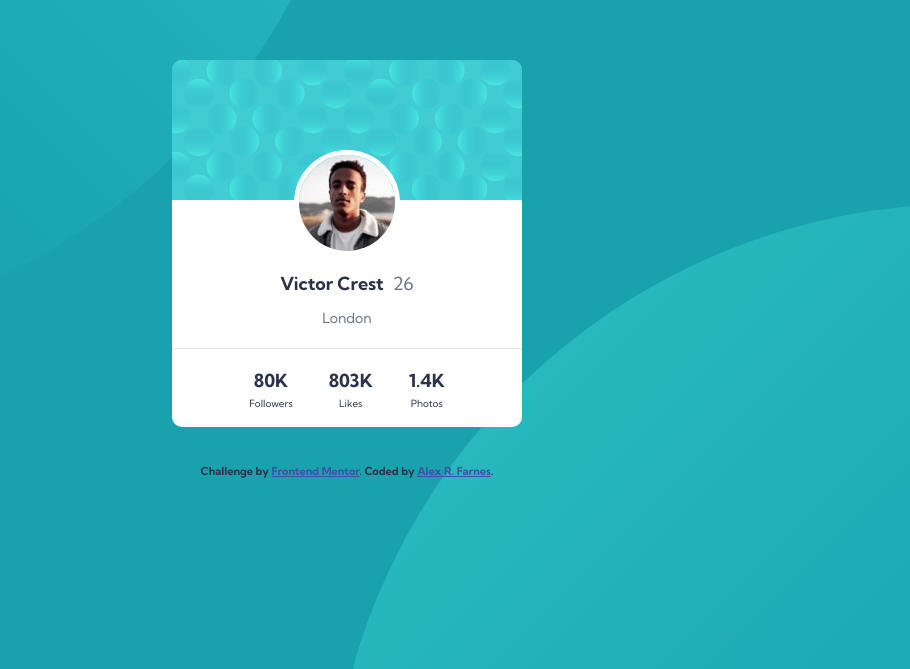
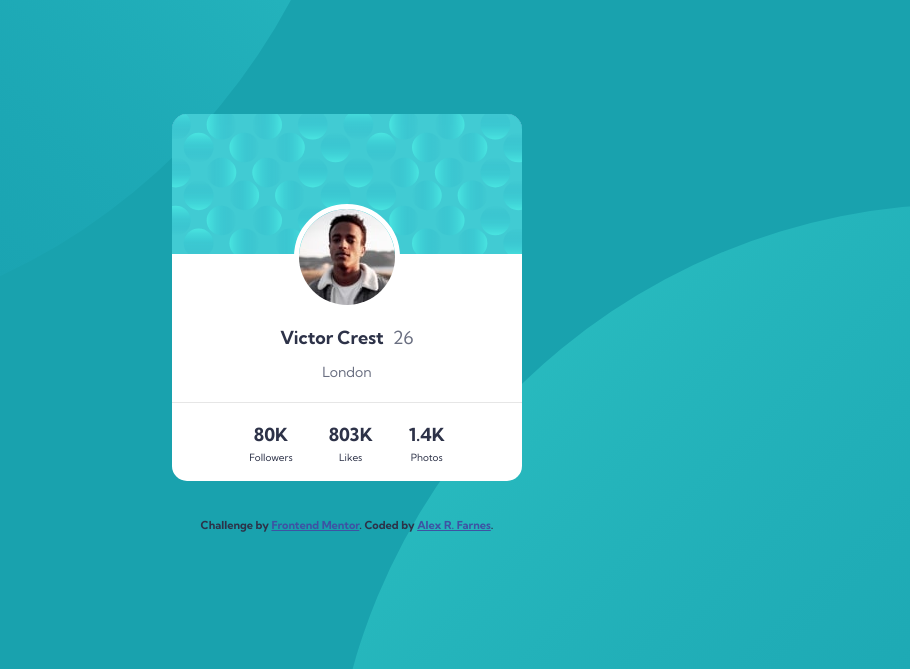
Before and after one commit to AlexRFarnes/Profile-card-component, a plain HTML site: page index.html in a window 1280 px wide. Shown: the part 130-799 px from the top of the page, without its empty margins (293-1203 px from the left). Drawn offline with Linux system fonts and the light colour scheme.

Commit message:
increase border-radius on card

```diff
--- a/main.scss
+++ b/main.scss
@@ -22,7 +22,7 @@ body {
   font-weight: 700;
   line-height: 1.6;
   margin: 0;
-  padding: 5em 0;
+  padding: 6em 5em 0;
   display: flex;
   flex-direction: column;
   align-items: center;
@@ -61,7 +61,7 @@ p {
   background: #fff;
   text-align: center;
   position: relative;
-  border-radius: 10px;
+  border-radius: 15px;
   overflow: hidden;
   margin-bottom: 2em;
 
```
Also changed, not shown: css/main.css, 1 other file.
